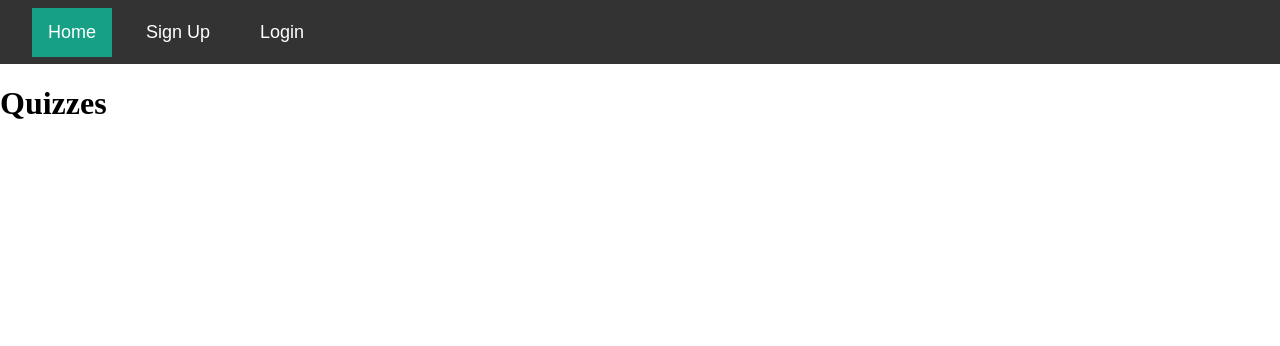
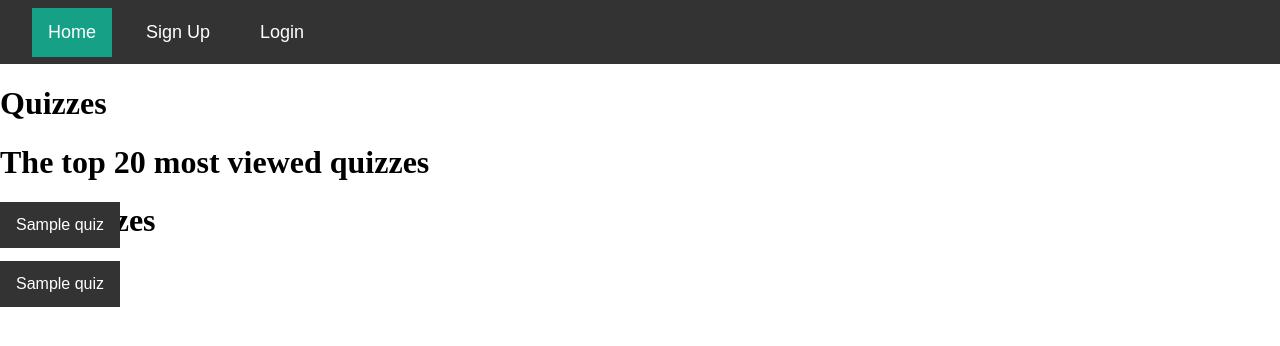
Before and after one commit to danolol/wad2_group_project, a Django app: page /quiz/quizzes/ in a window 1280 px wide. Shown: the top 346 px of the page. Run offline with Django 3.2, Linux system fonts and the light colour scheme; tables that the repository leaves empty hold one stand-in row (values such as "Sample post").

Commit message:
Quizzes page done

```diff
--- a/quiz/templates/quiz/show_quizzes.html
+++ b/quiz/templates/quiz/show_quizzes.html
@@ -7,4 +7,21 @@
 
 {% block body_block %}
     <h1>Quizzes</h1>
+
+    <h1>The top 20 most viewed quizzes</h1>
+
+    <ul>
+        {% for quiz in top_viewed %}
+        <li><a href= "{% url 'quiz:take_quiz' quiz.slug %}">{{quiz.title}}</a></li>
+        {% endfor %}
+    </ul>
+
+    <h1>All Quizzes</h1>
+
+    <ul>
+        {% for quiz in recently_added %}
+        <li><a href= "{% url 'quiz:take_quiz' quiz.slug %}">{{quiz.title}}</a></li>
+        {% endfor %}
+    </ul>
+
 {% endblock %}
--- a/quiz/views.py
+++ b/quiz/views.py
@@ -129,7 +129,12 @@
     return render(request, 'quiz/make_quiz_result.html')
 
 def show_quizzes(request):
+    top_viewed = Quiz.objects.order_by('-views')[:20]
+    recently_added =  Quiz.objects.order_by('-date')
+
     context_dict = {}
+    context_dict['top_viewed'] = top_viewed
+    context_dict['recently_added'] = recently_added
 
     response = render(request, 'quiz/show_quizzes.html', context=context_dict)
     return response
```
